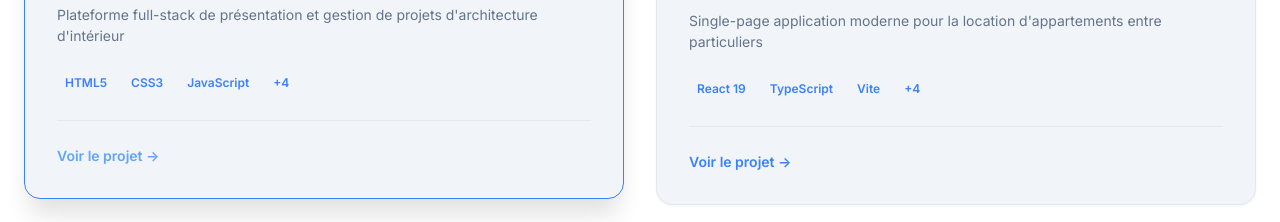
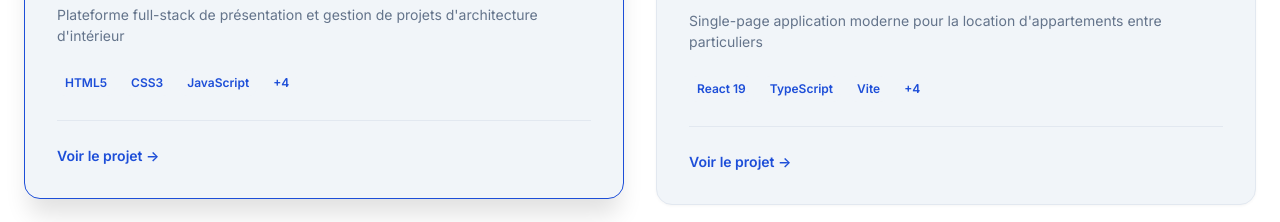
Before and after one commit to daddyjanno/Portfolio, a React (Vite) app: page / in a window 1280 px wide. In both pictures the pointer is over the element 108 px from the left and 6654 px from the top of the page. Shown: the part 6493-6715 px from the top of the page. Built offline with nearby package versions, Linux system fonts and the light colour scheme; no server answers.

Commit message:
change color to match contrast

```diff
--- a/src/components/common/BackToTop/BackToTop.module.scss
+++ b/src/components/common/BackToTop/BackToTop.module.scss
@@ -21,7 +21,7 @@
   }
 
   &:hover {
-    background-color: var(--color-primary-light);
+    background-color: var(--color-primary);
     transform: translateY(-3px);
     box-shadow: 0 6px 16px rgba(59, 130, 246, 0.4);
 
--- a/src/components/common/Button/Button.module.scss
+++ b/src/components/common/Button/Button.module.scss
@@ -41,7 +41,7 @@
 
     &:hover:not(:disabled) {
       box-shadow: 0 8px 20px rgba(59, 130, 246, 0.4);
-      background-color: var(--color-primary-light);
+      background-color: var(--color-primary);
     }
 
     &:active:not(:disabled) {
--- a/src/components/common/Navbar/Navbar.module.scss
+++ b/src/components/common/Navbar/Navbar.module.scss
@@ -43,7 +43,7 @@
   padding: 0.5rem 1rem;
   border-radius: var(--radius-md);
   transition: all var(--transition-normal);
-  background: linear-gradient(135deg, var(--color-primary), var(--color-primary-light));
+  background: linear-gradient(135deg, var(--color-primary), var(--color-primary));
   -webkit-background-clip: text;
   -webkit-text-fill-color: transparent;
   background-clip: text;
--- a/src/components/sections/Contact/Contact.module.scss
+++ b/src/components/sections/Contact/Contact.module.scss
@@ -233,7 +233,7 @@
     transition: color var(--transition-normal);
 
     &:hover {
-      color: var(--color-primary-light);
+      color: var(--color-primary);
       text-decoration: underline;
     }
   }
--- a/src/components/sections/Projects/ProjectCard.module.scss
+++ b/src/components/sections/Projects/ProjectCard.module.scss
@@ -84,7 +84,7 @@
 /* Hover state */
 .card:hover {
   .cta {
-    color: var(--color-primary-light);
+    color: var(--color-primary);
   }
 }
 
--- a/src/styles/global.scss
+++ b/src/styles/global.scss
@@ -110,7 +110,7 @@ a {
   transition: color var(--transition-fast);
 
   &:hover {
-    color: var(--color-primary-light);
+    color: var(--color-primary);
   }
 
   &:active {
--- a/src/styles/variables.scss
+++ b/src/styles/variables.scss
@@ -1,7 +1,6 @@
 // Color Palette - Light Mode
 :root {
-  --color-primary: #3b82f6;
-  --color-primary-light: #60a5fa;
+  --color-primary: #1d4ed8;
   --color-secondary: #8b5cf6;
   --color-bg: #ffffff;
   --color-bg-secondary: #f1f5f9;
@@ -71,7 +70,7 @@
 
 // Dark Mode
 [data-theme='dark'] {
-  --color-primary: #3b82f6;
+  --color-primary: #60a5fa;
   --color-secondary: #a78bfa;
   --color-bg: #0f172a;
   --color-bg-secondary: #1e293b;
```
